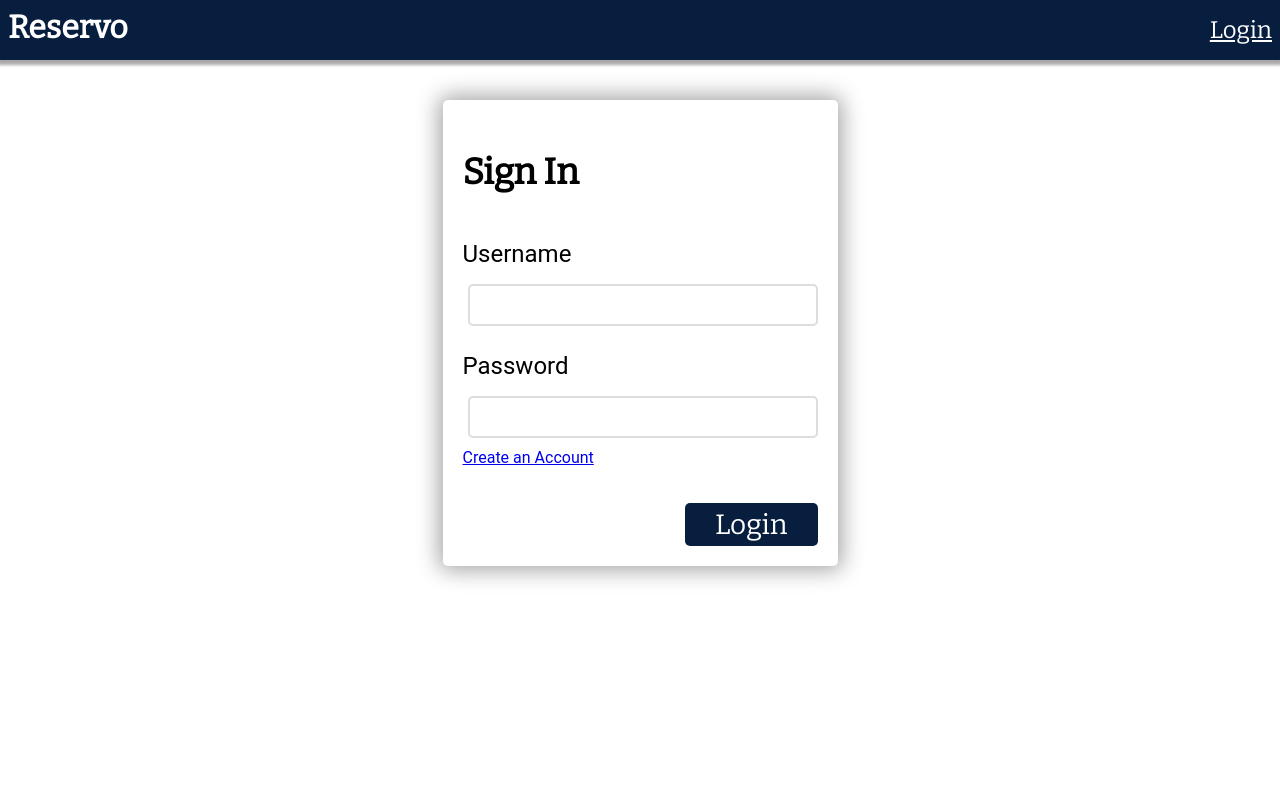
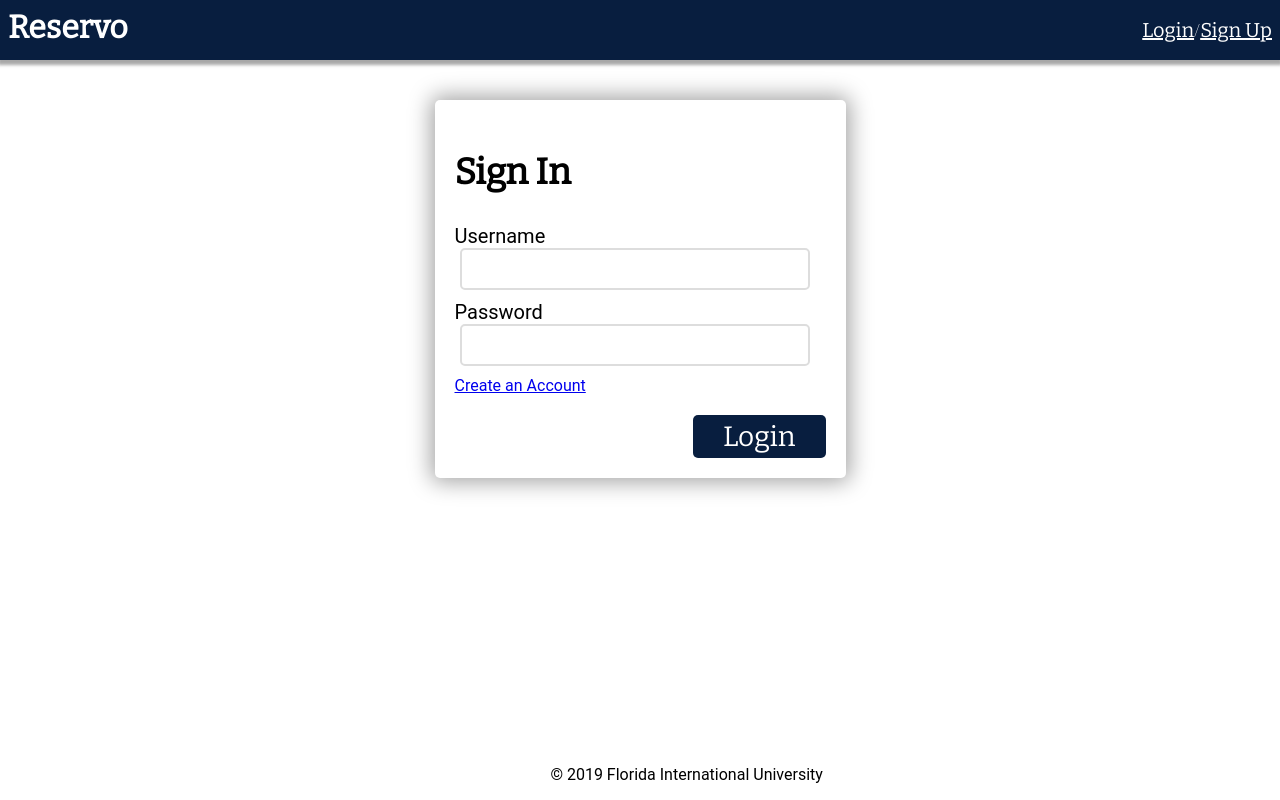
Before and after one commit to Demoneyejin/SE-Room-Reservation, an Angular app in the folder mockup/: page / in a window 1280 px wide. Built offline with nearby package versions, Linux system fonts and the light colour scheme.

Commit message:
Added login button on top and copywrite in the bottom Changed from css to angular grid

```diff
--- a/mockup/src/app/app.component.css
+++ b/mockup/src/app/app.component.css
@@ -19,12 +19,14 @@ h1 {
 }
 
 .loginLink {
+	margin-left: auto;
+}
+
+a {
 	color: white;
-	font-size: 150%;
-	margin-left: auto;
+	font-size: 125%;
 	font-weight: 200;
 	font-family: "Bitter", serif;
 	margin-top: auto;
 	margin-bottom: auto;
-	margin-right: 8px;
 }
--- a/mockup/src/app/app.component.html
+++ b/mockup/src/app/app.component.html
@@ -14,8 +14,16 @@
   <h1 style="align-self: flex-start;">Reservo</h1>
 
   <a href="./login" class='loginLink'>Login</a>
+  <p style="margin-top: auto; margin-bottom: auto;"> / </p>
+  <a href="./signup" style="margin-right: 8px;">Sign Up</a>
 
 </div>
-<div fxLayout="row" fxLayoutAlign="center">
-  <router-outlet></router-outlet>
-</div>
+<body>
+  <div fxLayout="row" fxLayoutAlign="center">
+    <router-outlet></router-outlet>
+
+  </div>
+
+  <p align="left" style="position: absolute; bottom: 0; left: 43%;">&copy; 2019 Florida International University</p>
+
+</body>
--- a/mockup/src/app/dashboard/dashboard.component.css
+++ b/mockup/src/app/dashboard/dashboard.component.css
@@ -10,4 +10,11 @@
 	-webkit-box-shadow: 0px 3px 5px 2px rgba(0,0,0,0.15);
 	-moz-box-shadow: 0px 3px 5px 2px rgba(0,0,0,0.15);
 	box-shadow: 0px 3px 5px 2px rgba(0,0,0,0.15);
+	user-select: none;
+	-webkit-user-select: none;
+	-moz-user-select: none;
 }
+
+h2 {
+	font-family: 'Bitter', serif;
+}
--- a/mockup/src/app/login/login.component.css
+++ b/mockup/src/app/login/login.component.css
@@ -2,7 +2,7 @@
 	font-family: Roboto;
 	align-content: flex-start;
 	float: left;
-	font-size: 150%;
+	font-size: 125%;
 }
 
 :host {
@@ -37,14 +37,6 @@ button {
 	margin-top: 20px;
 }
 
-.cardInner {
-	display:grid;
-	grid-template-areas: "header" "uname" "unamefield" "password" "pwordfield" "button";
-	grid-row-gap: 16px;
-	grid-column-gap: 16px;
-	font-family: "Roboto";
-}
-
 input {
 	margin-left: 5px;
 	border-radius: 5px;
--- a/mockup/src/app/login/login.component.html
+++ b/mockup/src/app/login/login.component.html
@@ -1,19 +1,20 @@
 <!DOCTYPE html>
-<div class=cardInner fxFlex="0 1 calc(20em + 50px)">
-
-	<div [style.grid-area]="'header'">
+<div class=cardInner fxFlex="0 1 calc(20em + 50px)"
+	gdAreas="header | uname | unamefield | password | pwordfield"
+	fxLayoutGap="16px">
+	<div gdArea="'header'">
 		<h2>Sign In</h2>
 	</div>
-	<div [style.grid-area]="'uname'" class="textArea">Username</div>
-	<div [style.grid.area]="'unamefield'">
+	<div gdArea="'uname'" class="textArea">Username</div>
+	<div gdArea="'unamefield'">
 		<input type="text" name="uName">
 	</div>
-	<div [style.grid.area]="'password'" class="textArea">Password</div>
-	<div [style.grid.area]="'pwordfield'">
+	<div gdArea="'password'" class="textArea">Password</div>
+	<div gdArea="'pwordfield'">
 		<input type="password" name="pWord"><br>
 		<a href="./signup">Create an Account</a>
 	</div>
-	<div [style.grid-area]="'button'">
+	<div gdArea="'button'">
 		<button onclick="window.location.href='./dashboard'" color="primary">Login</button>
 	</div>
 </div>
--- a/mockup/src/index.html
+++ b/mockup/src/index.html
@@ -5,7 +5,7 @@
   <title>Reservo</title>
   <base href="/">
   <meta name="viewport" content="width=device-width, initial-scale=1">
-  <link rel="icon" type="image/x-icon" href="favicon.ico">
+  <link rel="icon" type="image/x-icon" href="icon.ico">
 </head>
 <body>
   <app-root></app-root>
```
Also changed, not shown: 1 other file (tests, documents, lock files or other folders).
